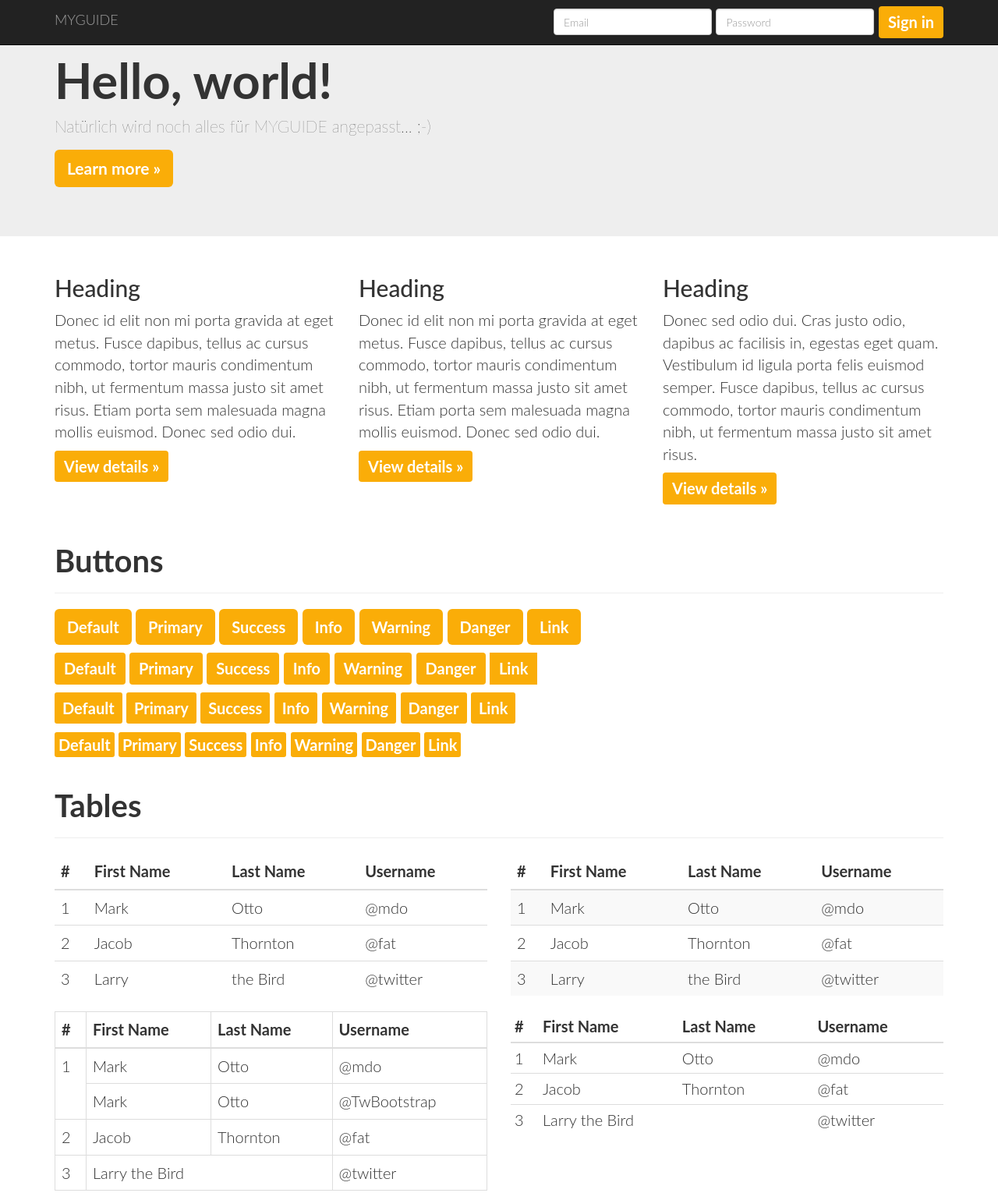
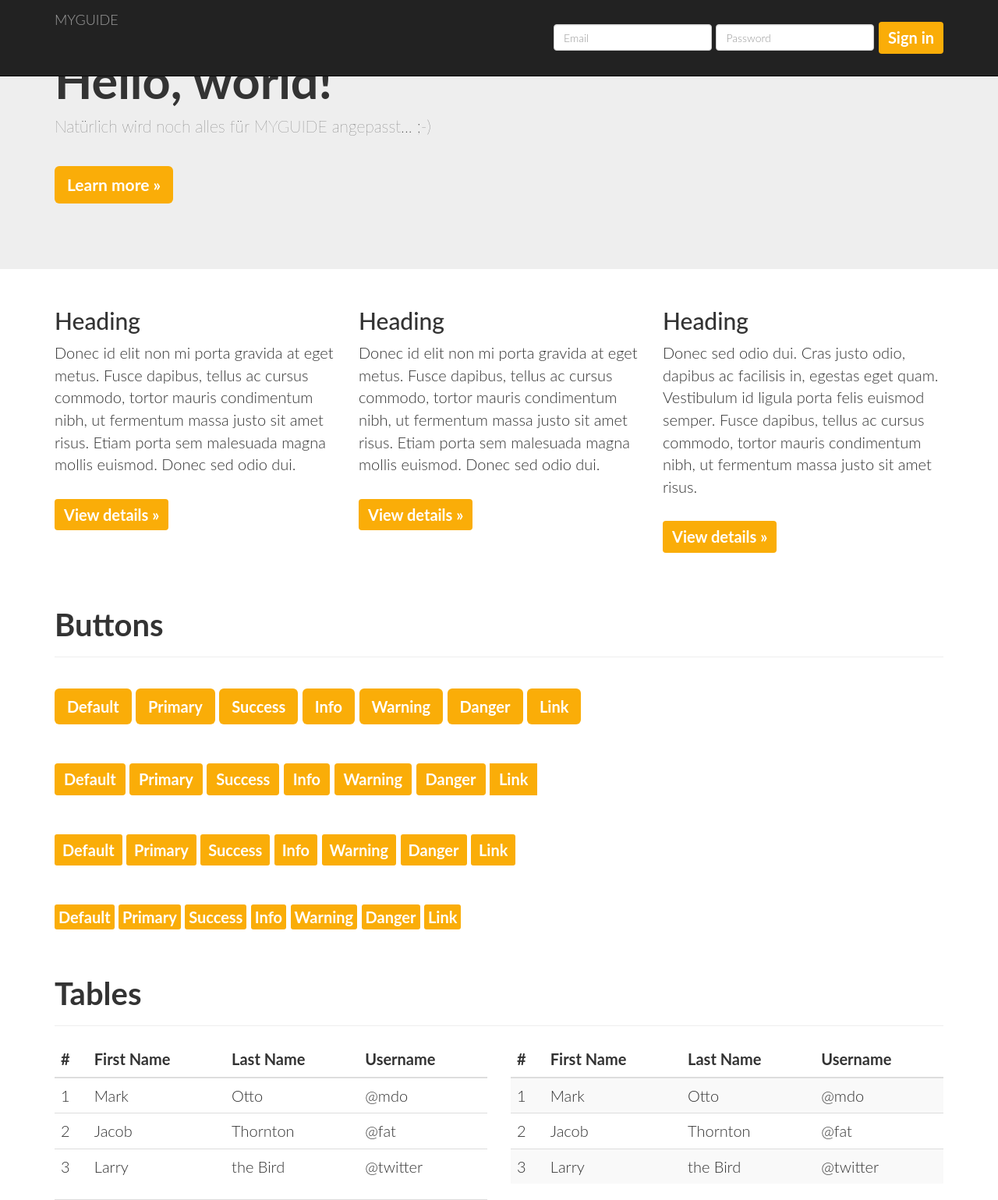
Before and after one commit to WeilbuchnerGeorg/suit-your-route, a PHP site: the page made by tmp_vorlagen/basis.html in a window 1280 px wide. Shown: the top 1539 px of the page at 78% size. Run offline with PHP 8.4, Linux system fonts and the light colour scheme; style sheets or scripts are compiled from the project's sources; some libraries are stand-ins or nearby versions.

Commit message:
design anpassungen

```diff
--- a/css/myguide.css
+++ b/css/myguide.css
@@ -3,20 +3,20 @@
   padding-top: 50px;
   padding-bottom: 20px;
 }*/
-/* line 12, ../scss/myguide.scss */
+/* line 19, ../scss/myguide.scss */
 body {
   font-family: Lato;
   font-weight: 300;
   font-size: 20px;
 }
 
-/* line 21, ../scss/myguide.scss */
+/* line 28, ../scss/myguide.scss */
 h1 {
   font-weight: 700 !important;
   font-size: 2em;
 }
 
-/* line 26, ../scss/myguide.scss */
+/* line 36, ../scss/myguide.scss */
 .btn {
   background-color: #faad08;
   border: none;
@@ -24,13 +24,19 @@
   color: white;
   font-size: 1em;
   font-weight: 700;
+  margin: 1em 0;
 }
-/* line 34, ../scss/myguide.scss */
+/* line 45, ../scss/myguide.scss */
 .btn::before {
   display: none;
 }
-/* line 38, ../scss/myguide.scss */
+/* line 48, ../scss/myguide.scss */
 .btn:hover {
   background-color: #ef7c15 !important;
   color: white;
 }
+
+/* line 55, ../scss/myguide.scss */
+.col-sm-12 {
+  padding: 3em 0;
+}
--- a/scss/myguide.scss
+++ b/scss/myguide.scss
@@ -5,24 +5,34 @@
   padding-bottom: 20px;
 }*/
 
+
+// color Button + Button Hover
 $orange: #faad08;
 $orangehover: #ef7c15;
 
 
+//background-color: #484848;
+//color: white;
+
+
+// Font Body
 body {
-  font-family: Lato;
-  font-weight: 300;
-  font-size: 20px;
-
-  //background-color: #484848;
-  //color: white;
+  font: {
+    family: Lato;
+    weight: 300;
+    size: 20px;
+  }
 }
 
+// Font H1-H... noch ergänzen
 h1 {
-  font-weight: 700 !important;
-  font-size: 2em;
+  font: {
+    weight: 700 !important;
+    size: 2em;
+  }
 }
 
+// default-button orange
 .btn {
   background-color: $orange;
   border: none;
@@ -30,14 +40,18 @@
   color: white;
   font-size: 1em;
   font-weight: 700;
+  margin: 1em 0;
 
   &::before {
     display: none;
   }
-
   &:hover {
     background-color: $orangehover !important;
     color: white;
   }
+}
 
+// Abstand oben-unten vollbreite elemente
+.col-sm-12 {
+  padding: 3em 0;
 }
```
